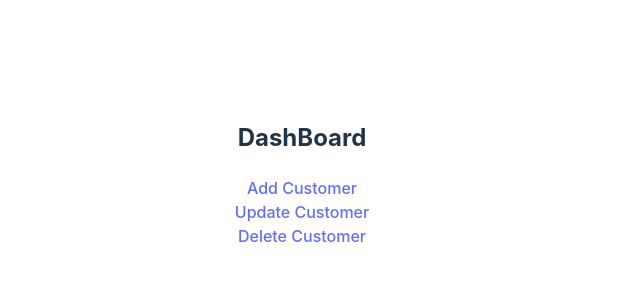
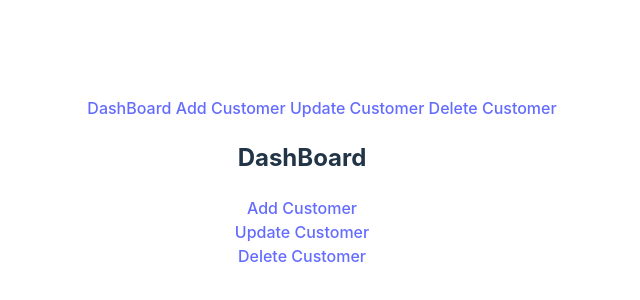
Before and after one commit to ShenanVindinu/react-Concepts, a React (Vite) app: page / in a window 1280 px wide. Shown: the part 226-526 px from the top of the page, without its empty margins (338-978 px from the left). Built offline with nearby package versions, Linux system fonts and the light colour scheme.

Commit message:
Navigation Bar

```diff
--- /dev/null
+++ b/src/component/Navigation.tsx
@@ -0,0 +1,16 @@
+import {Link} from "react-router";
+
+export default function Navigation() {
+    return(
+        <header>
+            <nav>
+                <ul>
+                    <Link to={'/'}>DashBoard </Link>
+                    <Link to={'/add'}>Add Customer </Link>
+                    <Link to={'/update'}>Update Customer </Link>
+                    <Link to={'/delete'}>Delete Customer </Link>
+                </ul>
+            </nav>
+        </header>
+    )
+}
--- /dev/null
+++ b/src/component/RootLayout.tsx
@@ -0,0 +1,11 @@
+import Navigation from "./Navigation.tsx";
+import {Outlet} from "react-router";
+
+export function RootLayout() {
+    return (
+        <>
+            <Navigation></Navigation>
+            <Outlet></Outlet>
+        </>
+    )
+}
```
Also changed, not shown: src/App.tsx (+11 -4 lines).
